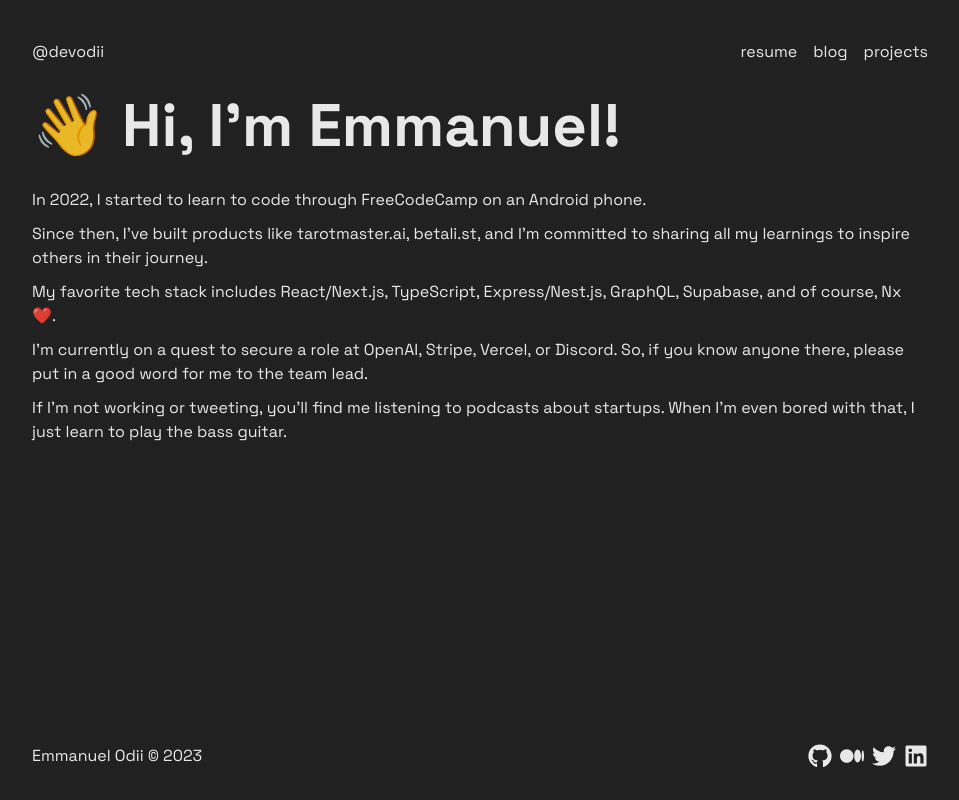
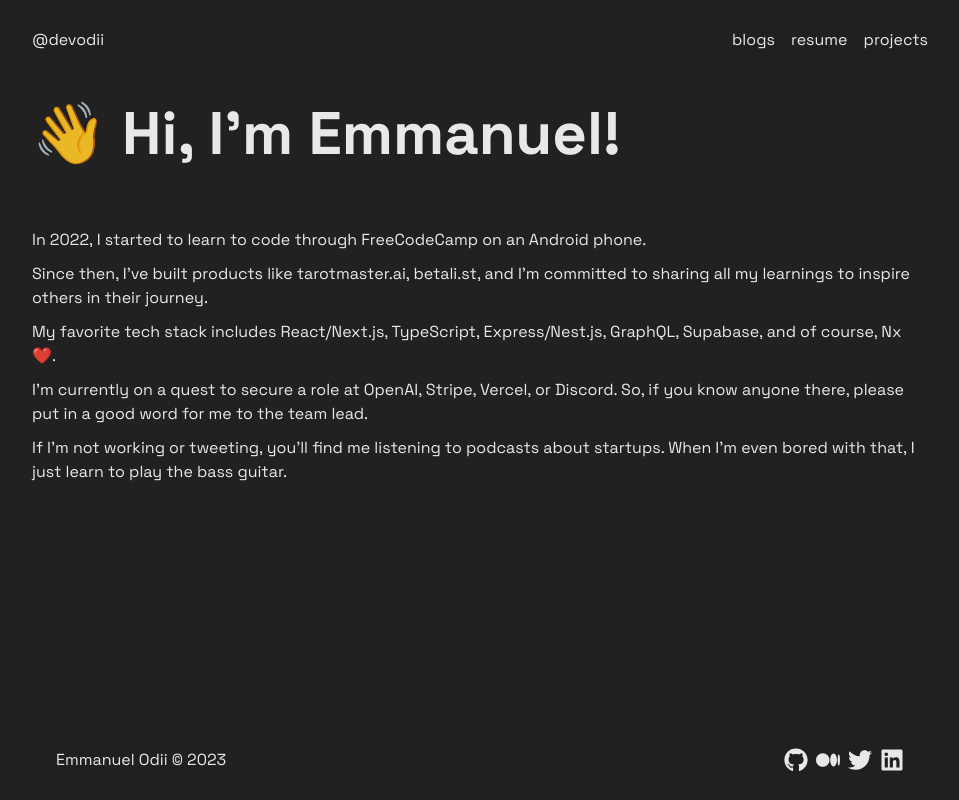
Before and after one commit to devodii/me, a Next.js app: page / in a window 1280 px wide. Shown: the whole page, without its empty margins (160-1119 px from the left). Built offline with nearby package versions, Linux system fonts and the light colour scheme.

Commit message:
feat: add articles

```diff
--- a/next.config.js
+++ b/next.config.js
@@ -2,8 +2,11 @@ const withMDX = require("@next/mdx")();
 
 /** @type {import('next').NextConfig} */
 const nextConfig = {
-  // includes the following suffix prefix
+  // allow the following suffix
   pageExtensions: ["js", "jsx", "mdx", "ts", "tsx"],
+  experimental: {
+    serverActions: true,
+  },
 };
 
 module.exports = withMDX(nextConfig);
--- a/package.json
+++ b/package.json
@@ -17,7 +17,8 @@
     "next": "14.0.4",
     "react": "^18",
     "react-dom": "^18",
-    "react-icons": "^5.0.1"
+    "react-icons": "^5.0.1",
+    "rss-to-json": "^2.1.1"
   },
   "devDependencies": {
     "@types/node": "^20",
--- /dev/null
+++ b/src/action/articles.ts
@@ -0,0 +1,17 @@
+"use server";
+
+import { parse } from "rss-to-json";
+
+export const getArticles = async () => {
+  try {
+    const response = await parse("https://medium.com/feed/@emmanuelodii80", {
+      headers: {
+        "Content-Type": "application/json",
+      },
+    });
+
+    return response;
+  } catch (error) {
+    console.error("An errror occured while fetching articles.");
+  }
+};
--- /dev/null
+++ b/src/app/blogs/page.tsx
@@ -0,0 +1,18 @@
+import { Blogs } from "@/components/blogs";
+import * as React from "react";
+
+export default async function BlogsPage() {
+  return (
+    <section className="my-12 space-y-6">
+      <h2 className="text-2xl lg:text-4xl font-bold text-center">
+        ⚡️ Some stuff that i wrote about.
+      </h2>
+
+      <React.Suspense
+        fallback={<div className="text-center mt-12">Loading articles...</div>}
+      >
+        <Blogs />
+      </React.Suspense>
+    </section>
+  );
+}
--- a/src/app/layout.tsx
+++ b/src/app/layout.tsx
@@ -2,6 +2,7 @@ import type { Metadata } from "next";
 import { Space_Grotesk } from "next/font/google";
 import * as React from "react";
 import "./globals.css";
+import { Layout } from "@/components/layout";
 
 export const metadata: Metadata = {
   title: "Emmanuel Odii",
@@ -17,7 +18,7 @@ export default function RootLayout(props: React.PropsWithChildren) {
   return (
     <html lang="en">
       <body className={`${font.className} bg-main-gray text-white opacity-90`}>
-        {props.children}
+        <Layout>{props.children}</Layout>
       </body>
     </html>
   );
--- a/src/app/page.tsx
+++ b/src/app/page.tsx
@@ -1,22 +1,15 @@
-import { Footer } from "@/components/footer";
-import { Header } from "@/components/header";
 import { Introduction } from "@/components/introduction";
 import { MyStory } from "@/components/story";
-import { Wrapper } from "@/components/wrapper";
 
 export default function Home() {
   return (
-    <Wrapper>
-      <Header />
-
-      <div className="my-4">
+    <section>
+      <div className="my-12 md:my-16">
         <Introduction />
       </div>
       <div className="flex flex-col gap-2.5">
         <MyStory />
       </div>
-
-      <Footer />
-    </Wrapper>
+    </section>
   );
 }
--- /dev/null
+++ b/src/components/blog-card.tsx
@@ -0,0 +1,28 @@
+interface Props {
+  id: string;
+  title: string;
+  link: string;
+  content?: string;
+  createdAt: number;
+}
+
+const toDateString = (date: number) =>
+  new Date(date).toLocaleDateString("en-US", {
+    month: "numeric",
+    day: "numeric",
+    year: "numeric",
+  });
+
+export const BlogCard = ({ title, link, createdAt }: Props) => {
+  return (
+    <a
+      className="bg-gray-800 rounded-md w-full px-8 py-4 flex flex-col gap-3 hover:scale-105 hover:duration-150"
+      target="_blank"
+      href={link}
+    >
+      <h3 className="font-medium text-gray-100 md:text-xl">{title}</h3>
+
+      <p className="text-[14px]">{toDateString(createdAt)}</p>
+    </a>
+  );
+};
--- /dev/null
+++ b/src/components/blogs.tsx
@@ -0,0 +1,21 @@
+import { getArticles } from "@/action/articles";
+import { BlogCard } from "@/components/blog-card";
+
+export const Blogs = async () => {
+  const articles = await getArticles();
+
+  return (
+    <ul className="grid grid-cols-1 gap-4">
+      {articles?.items.map((article) => (
+        <li key={article.id}>
+          <BlogCard
+            id={article.id}
+            title={article.title}
+            createdAt={article.created}
+            link={article.link}
+          />
+        </li>
+      ))}
+    </ul>
+  );
+};
--- a/src/components/footer.tsx
+++ b/src/components/footer.tsx
@@ -11,7 +11,7 @@ const links = [
 export function Footer() {
   const date = new Date().getFullYear();
   return (
-    <footer className="fixed bottom-8 w-full max-w-4xl flex items-center justify-between">
+    <footer className="fixed bottom-0 h-12 md:h-20 bg-main-gray  w-full max-w-4xl flex items-center justify-between px-6">
       <div>Emmanuel Odii © {date}</div>
 
       <ul className="flex gap-2 items-center">
--- a/src/components/header.tsx
+++ b/src/components/header.tsx
@@ -1,18 +1,21 @@
+import Link from "next/link";
+
 export function Header() {
   return (
-    <header className="w-full flex items-center justify-between px-4 lg:px-0">
-      <div>@devodii</div>
+    <header className="fixed right-0 left-0 max-w-4xl mx-auto w-full flex items-center justify-between px-4 lg:px-0 bg-main-gray top-0 h-12 md:h-20">
+      <Link href="/">@devodii</Link>
 
       <nav>
         <ul className="flex gap-4 items-center">
-           <li className="hover:underline hover:underline-offset-2">
-            <a href="https://miniature-acorn-fac.notion.site/CV-Resume-60801a81592e4292ab2a0190e7e3c29c" target="_blank">
-              resume
-            </a>
+          <li className="hover:underline hover:underline-offset-2">
+            <Link href="/blogs">blogs</Link>
           </li>
           <li className="hover:underline hover:underline-offset-2">
-            <a href="https://medium.com/@emmanuelodii80" target="_blank">
-              blog
+            <a
+              href="https://miniature-acorn-fac.notion.site/CV-Resume-60801a81592e4292ab2a0190e7e3c29c"
+              target="_blank"
+            >
+              resume
             </a>
           </li>
           <li className="hover:underline hover:underline-offset-2">
--- a/src/components/introduction.tsx
+++ b/src/components/introduction.tsx
@@ -2,7 +2,7 @@ export function Introduction() {
   return (
     <div className="">
       <h2 className="text-4xl lg:text-6xl font-extrabold">
-        👋 Hi, I&apos;m Emmanuel!
+        👋 Hi, I’m Emmanuel!
       </h2>
     </div>
   );
--- /dev/null
+++ b/src/components/layout.tsx
@@ -0,0 +1,16 @@
+import { Footer } from "@/components/footer";
+import { Header } from "@/components/header";
+import { Wrapper } from "@/components/wrapper";
+import * as React from "react";
+
+export const Layout = ({ children }: React.PropsWithChildren) => {
+  return (
+    <Wrapper>
+      <Header />
+
+      <>{children}</>
+
+      <Footer />
+    </Wrapper>
+  );
+};
```
Also changed, not shown: 1 other file (tests, documents, lock files or other folders).
